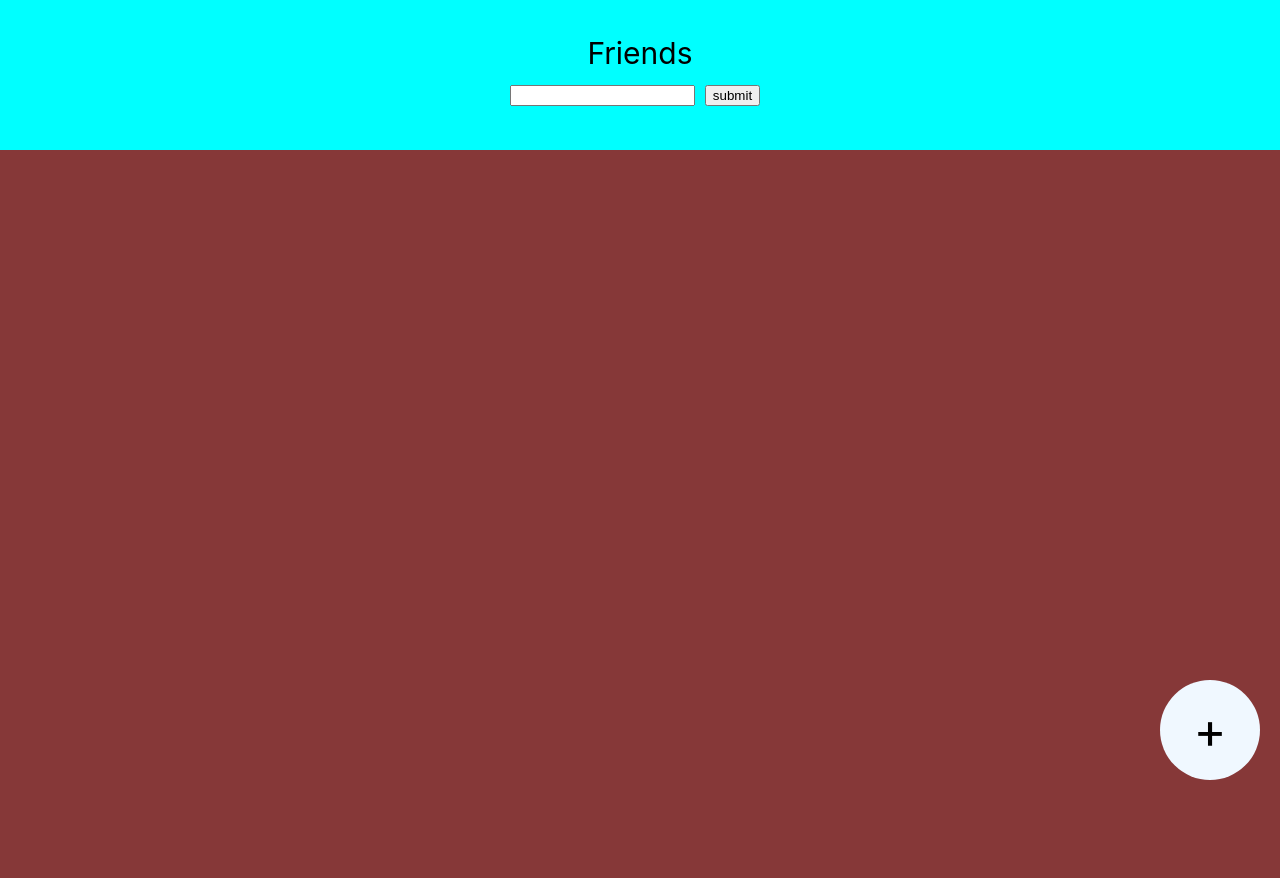
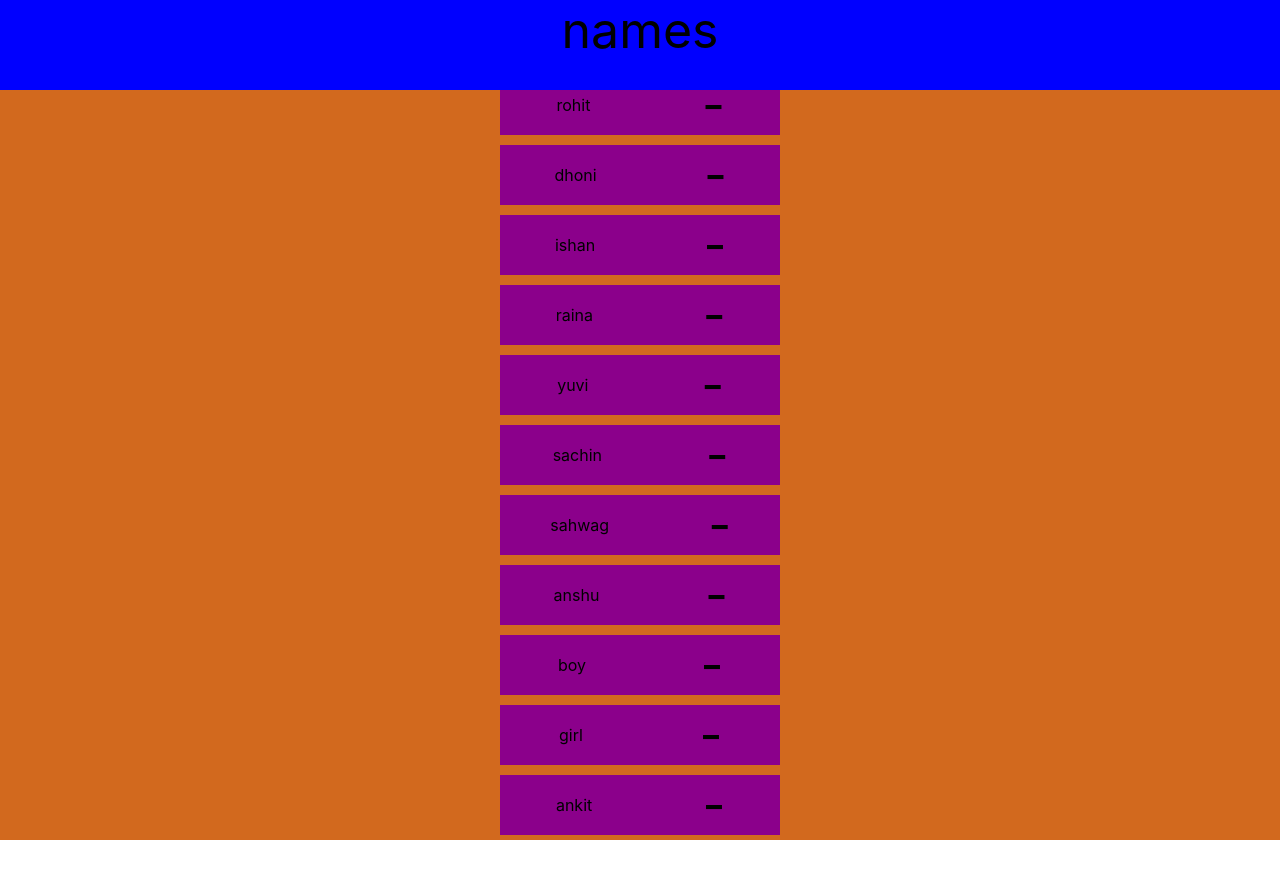
Before and after one commit to anshu1522/react-project, a React (Create React App) app: page / in a window 1280 px wide. Shown: the top 878 px of the page. After the commit the page ends 840 px from the top, so only its background shows below. Built offline with nearby package versions, Linux system fonts and the light colour scheme.

Commit message:
animation at time of removing elements

```diff
--- a/src/App.js
+++ b/src/App.js
@@ -1,11 +1,11 @@
-import Friends from "./projects/Friends";
+// import Friends from "./projects/Friends";
 // import IncreaseDecrease from "./projects/useState-project";
-// import Group from "./projects/friend-animationn";
+import Group from "./projects/friend-animationn";
 
 export default function App () {
     return (
-        <Friends/>
+        // <Friends/>
         // {/* <IncreaseDecrease/> */}
-        // <Group/>
+        <Group/>
     )
 }
--- a/src/projects/friend-animationn/Card.js
+++ b/src/projects/friend-animationn/Card.js
@@ -1,16 +1,25 @@
 import { useState } from "react"
-function Card({itemm}){
-    const [visible,setVisible]= useState(false)
+function Card({itemm,setGo,indx}){
+    const deleteItems=(keyy)=>{
+        setGo(initialList=>{
+            return initialList.filter((listItem,idx)=>keyy!=idx)
+        })
+    }
+    const [show,setShow]= useState(false)
     const animate= () => {
-       setVisible(prevState => {
+       setShow(prevState => {
         return !prevState
        })
     }
     return(
         <>
+        <div onAnimationEnd={()=>deleteItems(indx)}
+        className={show ? 'showedClass' :'visibleClass'}>
+
             <div className='boxes'>
-            <p style={{ animation:' move 0.8s' }} >{itemm}</p>
+            <p  >{itemm}</p>
            <div className="delete"style={{  }} onClick={animate}>-</div>
+           </div>
            </div>
         </>
     )
--- a/src/projects/friend-animationn/index.js
+++ b/src/projects/friend-animationn/index.js
@@ -1,19 +1,20 @@
 import './style.css';
 import Card from './Card';
 import friends from '../data';
+import { useState } from 'react';
 
 
 function Group(){
 
-
+    const[go,setGo]=useState(friends)
     return(
         <>
         <div className='main'>
 <div className='header'>names</div>
 <div className='body'>
 
-   {friends.map((item) => (
-<Card itemm={item}/>
+   {go.map((item,index) => (
+<Card itemm={item} key={index} indx={index} setGo={setGo}/>
    ))}
 </div>
  {/* <div className='addButton' onClick={addEvent}>+</div> */}
--- a/src/projects/friend-animationn/style.css
+++ b/src/projects/friend-animationn/style.css
@@ -66,3 +66,6 @@
       }
 
    }
+  .showedClass{
+animation: move 5s;
+  }
```
